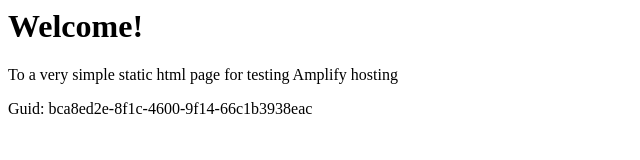
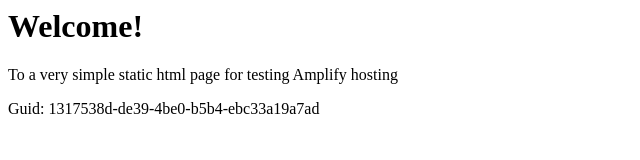
Before and after one commit to aws-aemilia-pdx/Github-PR-Commit-Integration-Test-DoNotTouch-GitHubWebhookPushCanaryTest-v1-prod-us-west-2, a website: page src/index.html in a window 1280 px wide. Shown: the full height of the page, 0-640 px from the left. Drawn offline with Linux system fonts and the light colour scheme.

Commit message:
commit from integ tests

```diff
--- a/src/index.html
+++ b/src/index.html
@@ -12,6 +12,6 @@
 <body>
     <h1>Welcome!</h1>
     <p>To a very simple static html page for testing Amplify hosting</p>
-    <p>Guid: bca8ed2e-8f1c-4600-9f14-66c1b3938eac</p></body>
+    <p>Guid: 1317538d-de39-4be0-b5b4-ebc33a19a7ad</p></body>
 
 </html>
```
